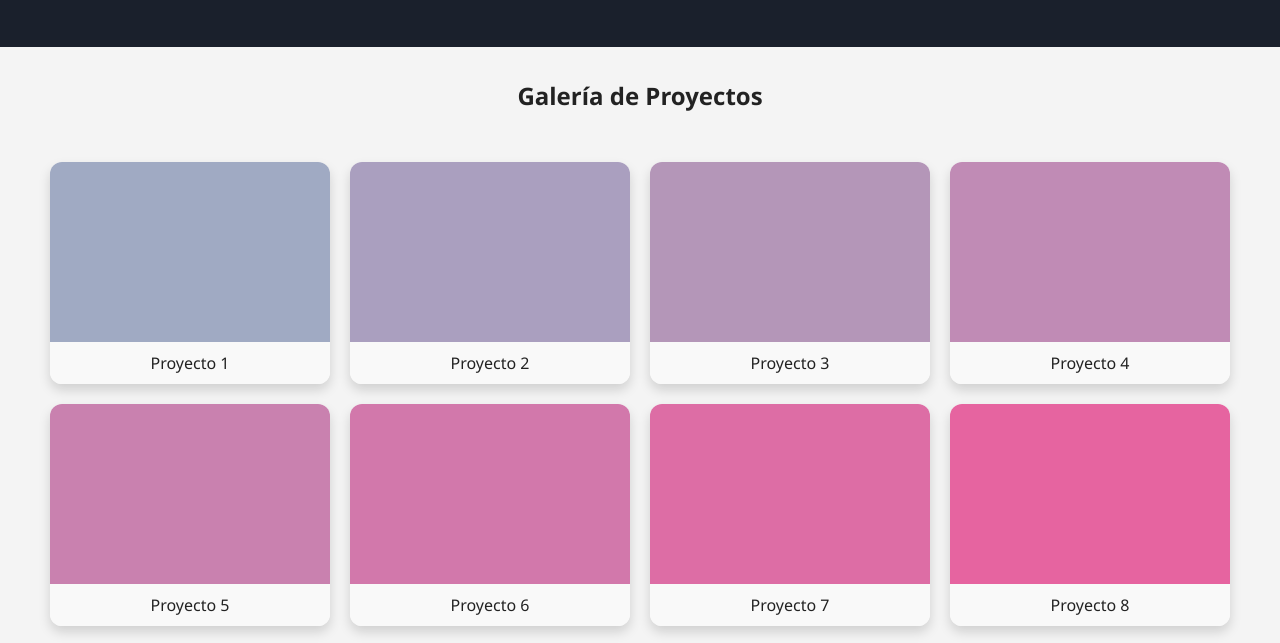
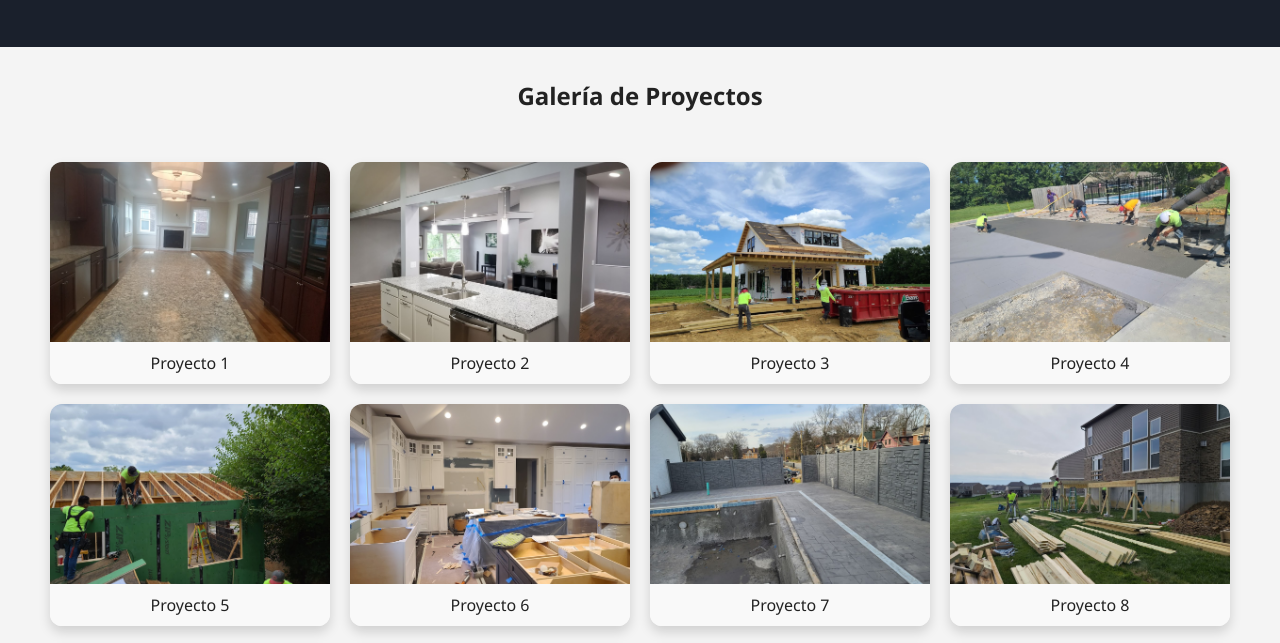
Before and after one commit to PRP202025/prpconstruction, a plain HTML site: page public/index.html in a window 1280 px wide. Shown: the part 115-758 px from the top of the page. Drawn offline with Linux system fonts and the light colour scheme.

Commit message:
Update index.html

```diff
--- a/public/index.html
+++ b/public/index.html
@@ -81,40 +81,23 @@
   </header>
 
   <h2>Galería de Proyectos</h2>
-
-  <div class="galeria">
-    <div class="imagen">
-      <img src="galeria/proyecto-1.jpg" alt="Proyecto 1" />
-      <p>Proyecto 1</p>
-    </div>
-    <div class="imagen">
-      <img src="galeria/proyecto-2.jpg" alt="Proyecto 2" />
-      <p>Proyecto 2</p>
-    </div>
-    <div class="imagen">
-      <img src="galeria/proyecto-3.jpg" alt="Proyecto 3" />
-      <p>Proyecto 3</p>
-    </div>
-    <div class="imagen">
-      <img src="galeria/proyecto-4.jpg" alt="Proyecto 4" />
-      <p>Proyecto 4</p>
-    </div>
-    <div class="imagen">
-      <img src="galeria/proyecto-5.jpg" alt="Proyecto 5" />
-      <p>Proyecto 5</p>
-    </div>
-    <div class="imagen">
-      <img src="galeria/proyecto-6.jpg" alt="Proyecto 6" />
-      <p>Proyecto 6</p>
-    </div>
-    <div class="imagen">
-      <img src="galeria/proyecto-7.jpg" alt="Proyecto 7" />
-      <p>Proyecto 7</p>
-    </div>
-    <div class="imagen">
-      <img src="galeria/proyecto-8.jpg" alt="Proyecto 8" />
-      <p>Proyecto 8</p>
-    </div>
-  </div>
+<div class="galeria">
+  <div class="imagen"><img src="./galeria/20170208_101736.jpg" alt="Proyecto 1" /><p>Proyecto 1</p></div>
+  <div class="imagen"><img src="./galeria/20180626_192857.jpg" alt="Proyecto 2" /><p>Proyecto 2</p></div>
+  <div class="imagen"><img src="./galeria/20200805_132431.jpg" alt="Proyecto 3" /><p>Proyecto 3</p></div>
+  <div class="imagen"><img src="./galeria/20200904_162018.jpg" alt="Proyecto 4" /><p>Proyecto 4</p></div>
+  <div class="imagen"><img src="./galeria/20200927_125356.jpg" alt="Proyecto 5" /><p>Proyecto 5</p></div>
+  <div class="imagen"><img src="./galeria/20201103_172519.jpg" alt="Proyecto 6" /><p>Proyecto 6</p></div>
+  <div class="imagen"><img src="./galeria/20210322_182559.jpg" alt="Proyecto 7" /><p>Proyecto 7</p></div>
+  <div class="imagen"><img src="./galeria/20210515_165457.jpg" alt="Proyecto 8" /><p>Proyecto 8</p></div>
+  <div class="imagen"><img src="./galeria/20211104_140957.jpg" alt="Proyecto 9" /><p>Proyecto 9</p></div>
+  <div class="imagen"><img src="./galeria/20211116_143842.jpg" alt="Proyecto 10" /><p>Proyecto 10</p></div>
+  <div class="imagen"><img src="./galeria/20211116_155127.jpg" alt="Proyecto 11" /><p>Proyecto 11</p></div>
+  <div class="imagen"><img src="./galeria/20211229_160711.jpg" alt="Proyecto 12" /><p>Proyecto 12</p></div>
+  <div class="imagen"><img src="./galeria/20220119_165247.jpg" alt="Proyecto 13" /><p>Proyecto 13</p></div>
+  <div class="imagen"><img src="./galeria/20220219_133825.jpg" alt="Proyecto 14" /><p>Proyecto 14</p></div>
+  <div class="imagen"><img src="./galeria/20220311_102706.jpg" alt="Proyecto 15" /><p>Proyecto 15</p></div>
+  <div class="imagen"><img src="./galeria/20220502_181848.jpg" alt="Proyecto 16" /><p>Proyecto 16</p></div>
+</div>
 </body>
 </html>
```
